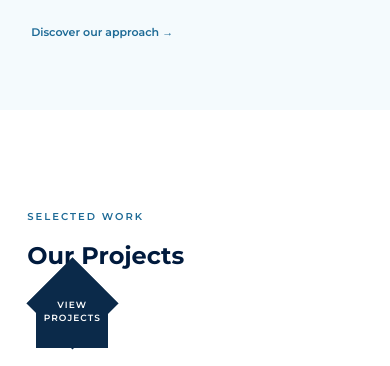
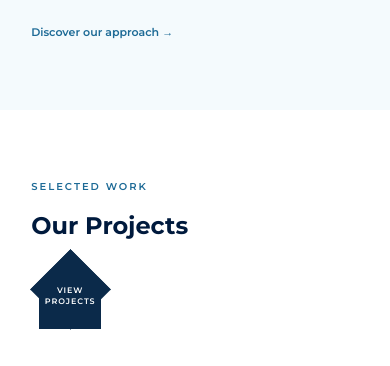
Before and after one commit to bianca1865/kgosiarchs-tws, a website: page index.html in a window 390 px wide. Shown: the part 1440-1806 px from the top of the page. Drawn offline with Linux system fonts and the light colour scheme; grey boxes are pictures that could not be loaded.

Commit message:
Mobile View Projects button fix

```diff
--- a/style.css
+++ b/style.css
@@ -350,6 +350,7 @@ footer {
 
 /* MOBILE */
 
+
 @media (max-width: 768px) {
 
     header {
@@ -391,26 +392,74 @@ footer {
         gap: 30px;
     }
 
+
+    /* PROJECTS */
+
+    .projects {
+        padding: 70px 8%;
+    }
+
+    .section-heading {
+        display: block;
+        margin-bottom: 35px;
+    }
+
+    .section-heading > div {
+        margin-bottom: 20px;
+    }
+
+    .project-house-button {
+        width: 78px;
+        height: 72px;
+    }
+
+    .project-house-button::before {
+        left: 8px;
+        right: 8px;
+        top: 24px;
+        bottom: 3px;
+    }
+
+    .project-house-button::after {
+        width: 56px;
+        height: 56px;
+        top: 1px;
+        left: 11px;
+    }
+
+    .project-house-button span {
+        width: 62px;
+        font-size: 8px;
+        line-height: 1.4;
+    }
+
     .project-grid {
         grid-template-columns: 1fr;
-    }
-
-    .section-heading {
-        display: block;
-    }
-
-    .section-heading .text-link {
-        margin-top: 15px;
-    }
+        gap: 20px;
+    }
+
+    .project {
+        height: 380px;
+    }
+
+
+    /* CTA */
 
     .cta {
         padding: 80px 8%;
         display: block;
     }
 
+    .cta h2 {
+        font-size: 38px;
+    }
+
     .cta .btn {
         margin-top: 30px;
     }
+
+
+    /* FOOTER */
 
     footer {
         display: block;
```
